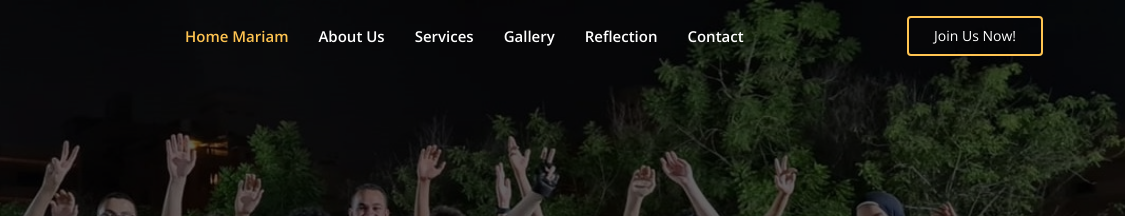
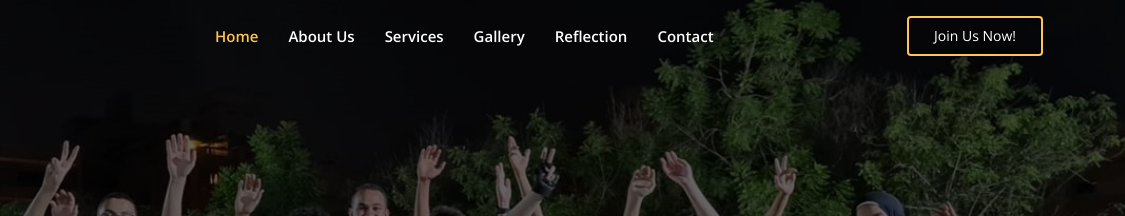
Before and after one commit to elborady/dopamine-academy-website, a plain HTML site: page index.html in a window 1280 px wide. Shown: the top 216 px of the page, 155-1280 px from the left. Drawn offline with nearby package versions, Linux system fonts and the light colour scheme.

Commit message:
tetsing remove

```diff
--- a/index.html
+++ b/index.html
@@ -48,7 +48,7 @@
 
       <nav id="navbar" class="navbar order-last order-lg-0">
         <ul>
-          <li><a class="nav-link scrollto active" href="#hero">Home Mariam</a></li>
+          <li><a class="nav-link scrollto active" href="#hero">Home</a></li>
           <li><a class="nav-link scrollto" href="#about">About Us</a></li>
           <li><a class="nav-link scrollto" href="#services">Services</a></li>
           <li><a class="nav-link scrollto " href="#portfolio">Gallery</a></li>
```
